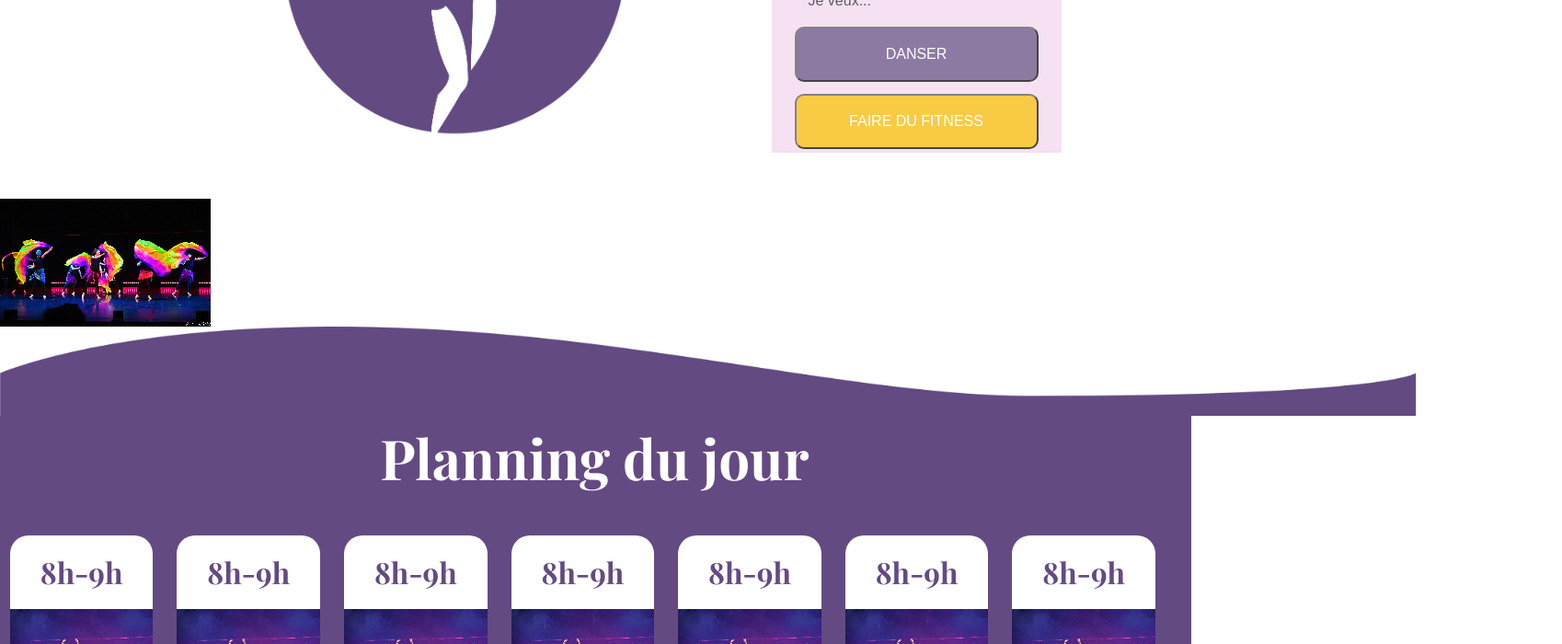
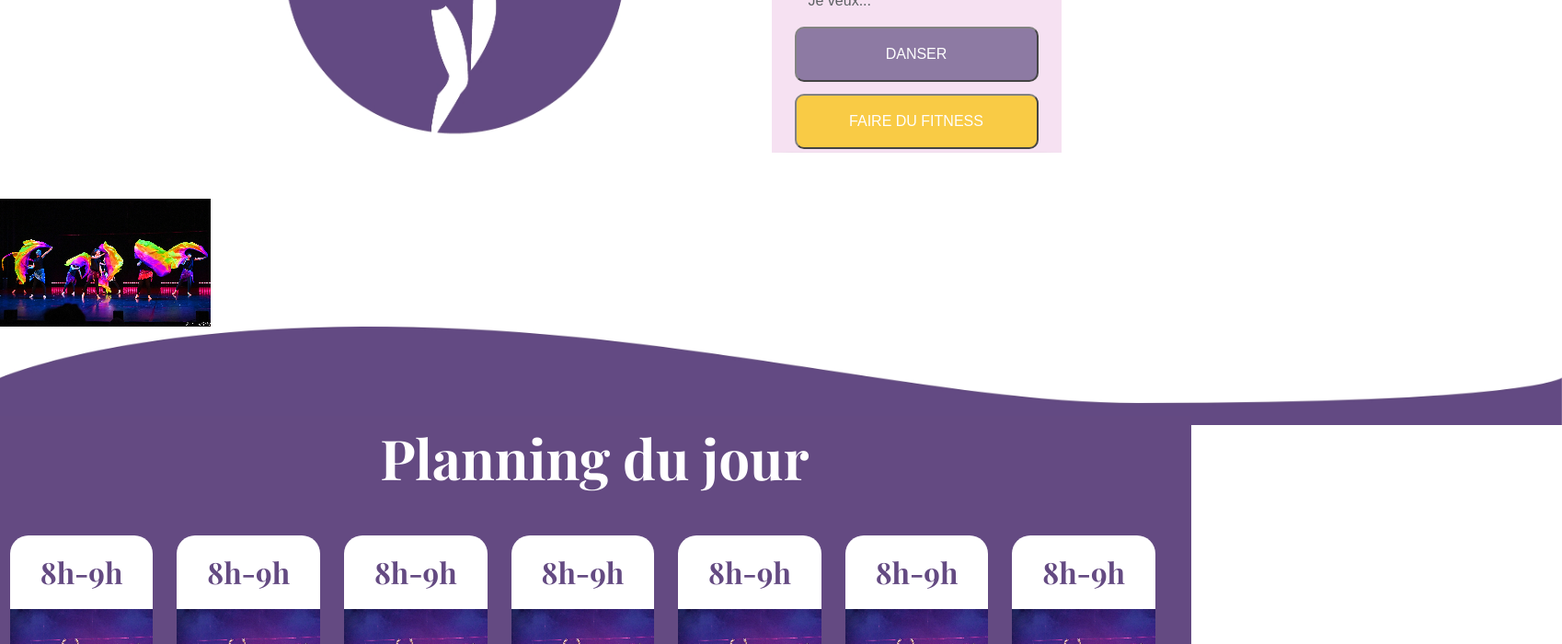
Before and after one commit to pablo-g4/kool-n-the-dance, a React (Create React App) app: page / in a window 1280 px wide. Shown: the part 400-1100 px from the top of the page at 92% size, 1698 px wide, since content can reach past the window. Built offline with nearby package versions, Linux system fonts and the light colour scheme; a web font is replaced by a local one.

Commit message:
fix vague Home

```diff
--- a/src/Pages/Home.css
+++ b/src/Pages/Home.css
@@ -125,7 +125,9 @@
 }
 
 .rotation {
+  margin-bottom: -10px;
   transform: rotate(180deg);
+  z-index: -1;
 }
 
 .redirection {
--- a/src/Pages/Home.tsx
+++ b/src/Pages/Home.tsx
@@ -56,11 +56,11 @@ const Home = () => {
         <div className="photo_haut_de_page">
           <img src={background_top_image} />
         </div>
+      </header>
 
-        <div className="vague_sous_photo">
-          <img className=" rotation" src={vague} />
-        </div>
-      </header>
+      <div className="vague_sous_photo">
+        <img className=" rotation" src={vague} />
+      </div>
       <div className="row bg-violet">
         <div className="col-12 ">
           <p className="text-white text-center titre-planning">
```
